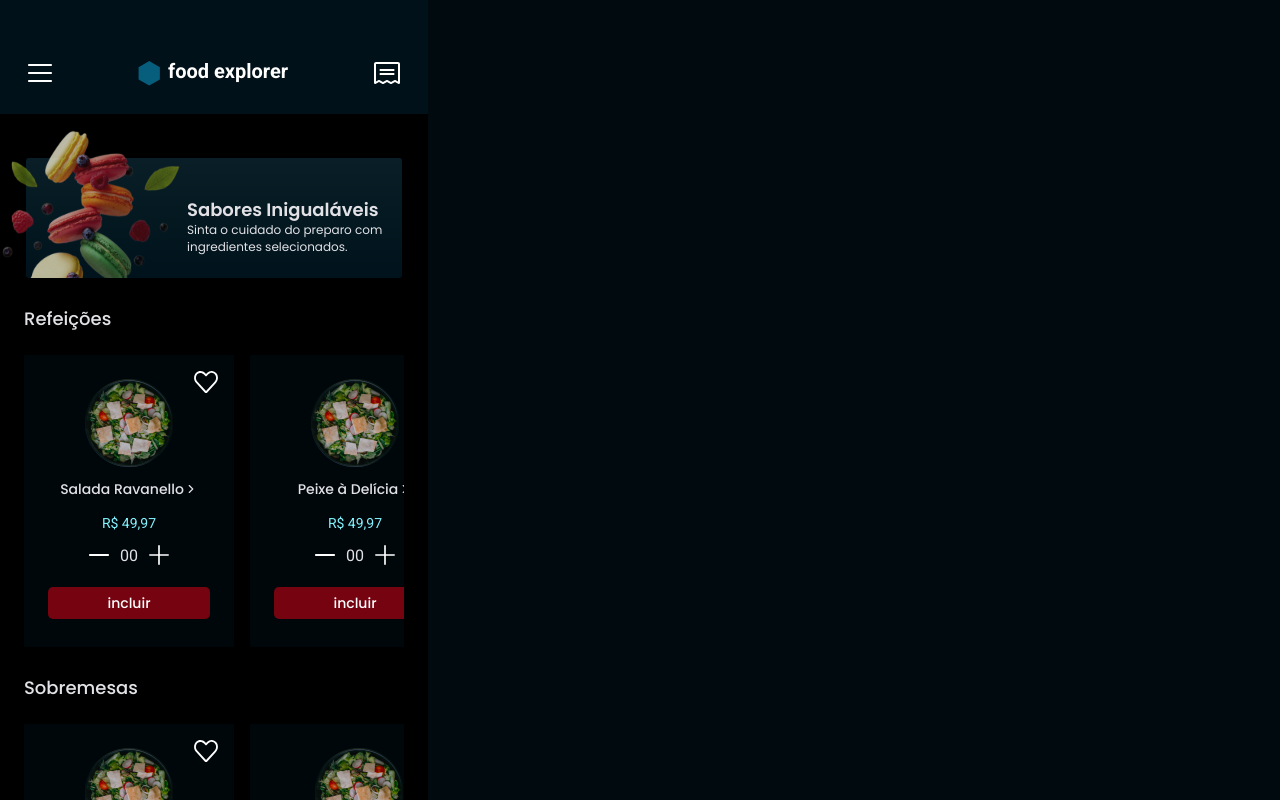
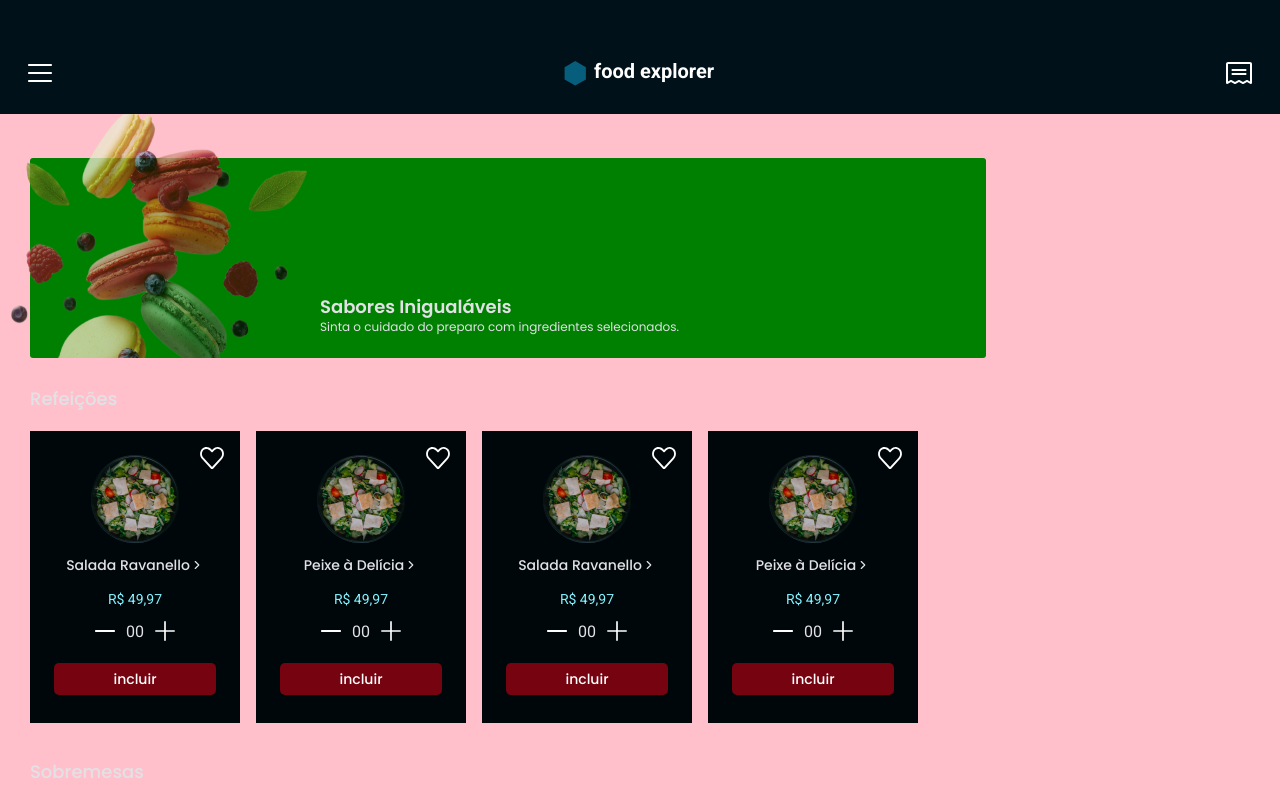
Before and after one commit to LaraAEC/foodExplorer_page, a React (Vite) app: page / in a window 1280 px wide. Built offline with nearby package versions, Linux system fonts and the light colour scheme.

Commit message:
Atualizando responseividade page Home.

```diff
--- a/src/components/Section/styles.js
+++ b/src/components/Section/styles.js
@@ -3,8 +3,12 @@ import styled from 'styled-components';
 export const Container = styled.section`
   margin: 2.8rem 2.4rem;
 
+  @media (min-width: 768px) {
+    margin: 2.8rem 0;
+    }
+
   h2 {
-    margin-bottom: 2.4rem;
+    margin-bottom: 2rem;
 
     color: ${({ theme }) => theme.COLORS.WHITE_300};
 
@@ -18,5 +22,19 @@ export const Container = styled.section`
     display: flex;
     gap: 1.6rem;
     overflow: hidden;
+
+    @media (min-width: 768px) {
+      width: 69.5rem;
+      height: 30.0rem;
+    }
+
+    @media (min-width: 1024px) {
+      width: 95.6rem;
+      height: 30.0rem;
+    }
+
+    @media (min-width: 1300px) {
+      width: 128.8rem;
+    }
   }
 `;
--- a/src/pages/Home/index.jsx
+++ b/src/pages/Home/index.jsx
@@ -31,6 +31,8 @@ export function Home() {
           <Section title="Refeições">
             <DishCard title="Salada Ravanello" />
             <DishCard title="Peixe à Delícia" />
+            <DishCard title="Salada Ravanello" />
+            <DishCard title="Peixe à Delícia" />
           </Section>
 
           <Section title="Sobremesas">
@@ -38,9 +40,15 @@ export function Home() {
             <DishCard title="Filé ao molho Madeira" />
           </Section>
 
+          <Section title="Bebidas">
+            <DishCard title="Espresso" />
+            <DishCard title="Suco de Maracujá" />
+          </Section>
+
         </Content>
 
         <Footer />
+
       </main>
 
     </Container>
--- a/src/pages/Home/styles.js
+++ b/src/pages/Home/styles.js
@@ -9,34 +9,96 @@ export const Container = styled.div`
 
   max-width: 42.8rem;
 
+  background: ${({ theme }) => theme.COLORS.DARK_200};
 
   @media (min-width: 768px) {
-    background: pink;
+    max-width: 76.8rem;
+    margin: 0 auto;
   }
 
+  @media (min-width: 1024px) {
+    max-width: 144.0rem;
+  }
 
   > main {
+    padding-top: 4.4rem;
     overflow-y: scroll;
-    padding: 4.4rem 0 0 0;
-    background: black;
+    background: pink;
+
+
+    ::-webkit-scrollbar-track {
+        background-color: red;
+    }
+
+    ::-webkit-scrollbar {
+        background: blue;
+        width: 80px;
+    }
+
+    ::-webkit-scrollbar-thumb {
+        background: green;
+
+        -webkit-border-radius: 10px;
+        border-radius: 10px;
+    }
    }
+`;
 
-   #Banner {
+export const Content = styled.div`
+  max-width: 550px;
+
+  margin: 0 1rem 0 2rem;
+
+  @media (min-width: 768px) {
+    margin: 0 2rem 0 3rem;
+  }
+
+  @media (min-width: 1024px) {
+    margin: 0 2rem 0 3rem;
+  }
+
+  @media (min-width: 1300px) {
+    margin: 0 2rem 0 4.5rem;
+  }
+
+  #Banner {
     display: flex;
     align-items: end;
 
     width: 37.6rem;
     height: 12.0rem;
 
-    margin: 0 auto;
-
     background: linear-gradient(180deg, #091E26 0%, #00131C 100%);
 
-    border-radius: 2.91696px;
+    border-radius: 3px;
+    background: green;
+
+    @media (min-width: 768px) {
+      width: 69.5rem;
+      height: 15.0rem;
+    }
+
+    @media (min-width: 1024px) {
+      width: 95.6rem;
+      height: 20.0rem;
+    }
+
+    @media (min-width: 1300px) {
+      width: 128.8rem;
+      height: 26.0rem;
+    }
+
 
     > img {
       margin-left: -3rem;
 
+      @media (min-width: 768px) {
+        width: 25.0rem;
+      }
+
+      @media (min-width: 1024px) {
+        width: 32.0rem;
+      }
     }
 
     > .wrapperBanner {
@@ -49,6 +111,13 @@ export const Container = styled.div`
 
         color: ${({ theme }) => theme.COLORS.WHITE_300};
 
+        @media (min-width: 768px) {
+
+      }
+
+        @media (min-width: 1024px) {
+
+      }
       }
 
       > p {
@@ -61,8 +130,3 @@ export const Container = styled.div`
     }
    }
 `;
-
-export const Content = styled.div`
-  max-width: 550px;
-  margin: 0 auto;
-`;
```
